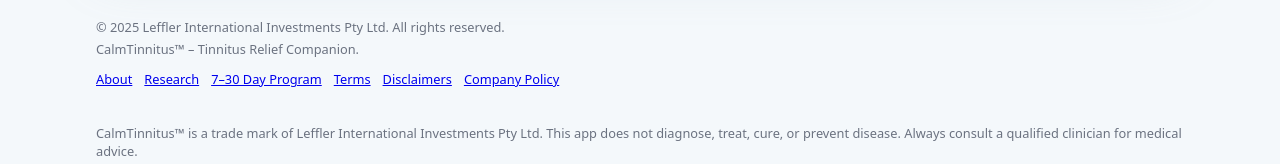
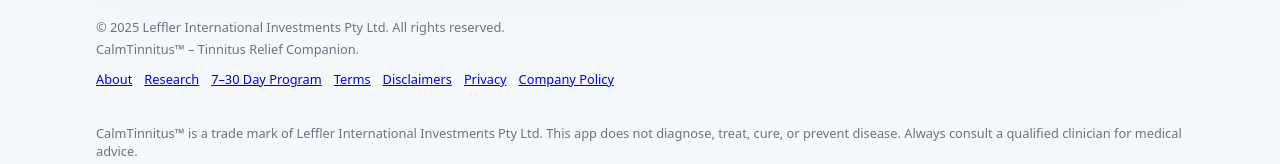
Before and after one commit to danyaffa/CalmTinnitus, a Next.js app: page / in a window 1280 px wide. Shown: the part 1304-1468 px from the top of the page. Built offline with nearby package versions, Linux system fonts and the light colour scheme; no server answers.

Commit message:
Update page.tsx

```diff
--- a/app/page.tsx
+++ b/app/page.tsx
@@ -87,7 +87,11 @@ export default function HomePage() {
                 <button
                   onClick={toggleLowStim}
                   className="nq-low-stim-btn"
-                  title={lowStim ? "Disable Low Stimulation Mode" : "Enable Low Stimulation Mode"}
+                  title={
+                    lowStim
+                      ? "Disable Low Stimulation Mode"
+                      : "Enable Low Stimulation Mode"
+                  }
                 >
                   {lowStim ? "Standard Mode" : "Low Stimulation"}
                 </button>
@@ -219,6 +223,7 @@ export default function HomePage() {
             <Link href="/program">7–30 Day Program</Link>
             <Link href="/terms">Terms</Link>
             <Link href="/disclaimers">Disclaimers</Link>
+            <Link href="/privacy">Privacy</Link>
             <Link href="/company-policy">Company Policy</Link>
           </div>
           <p className="nq-footer-note">
```
